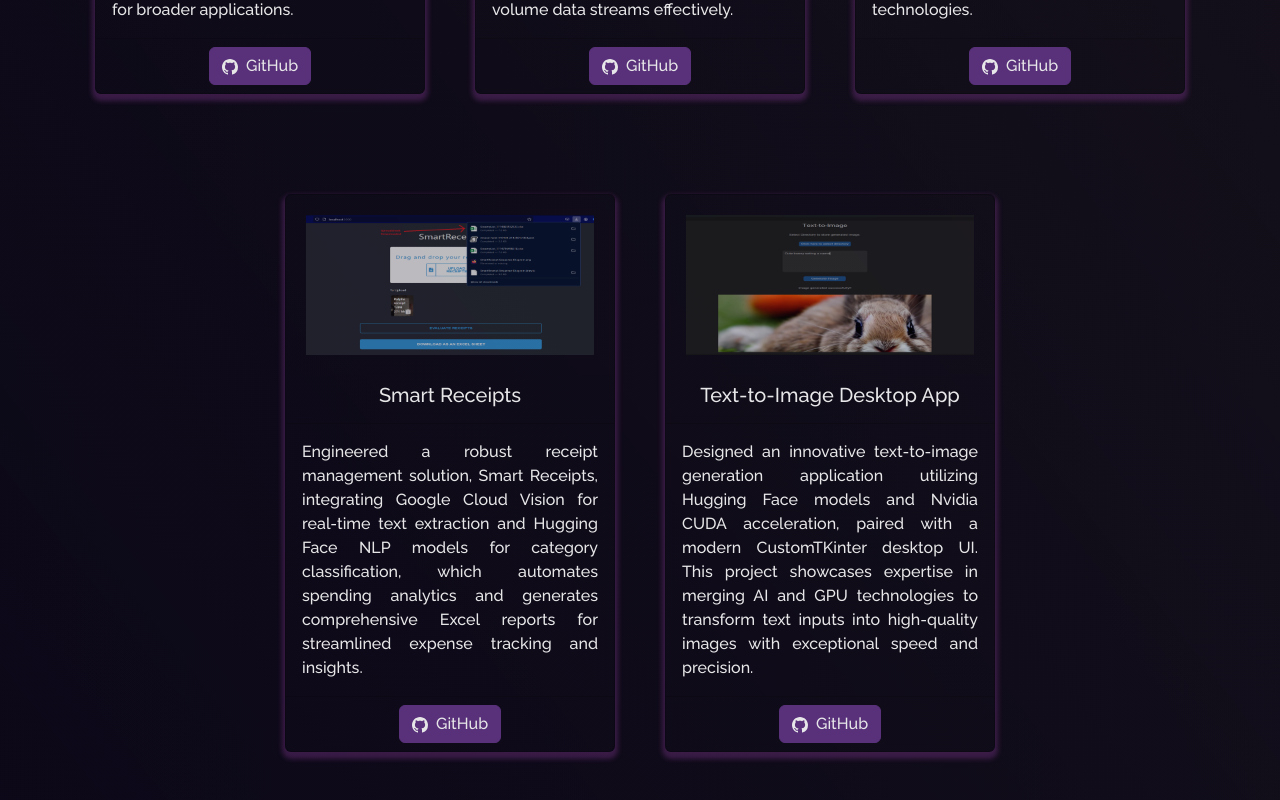
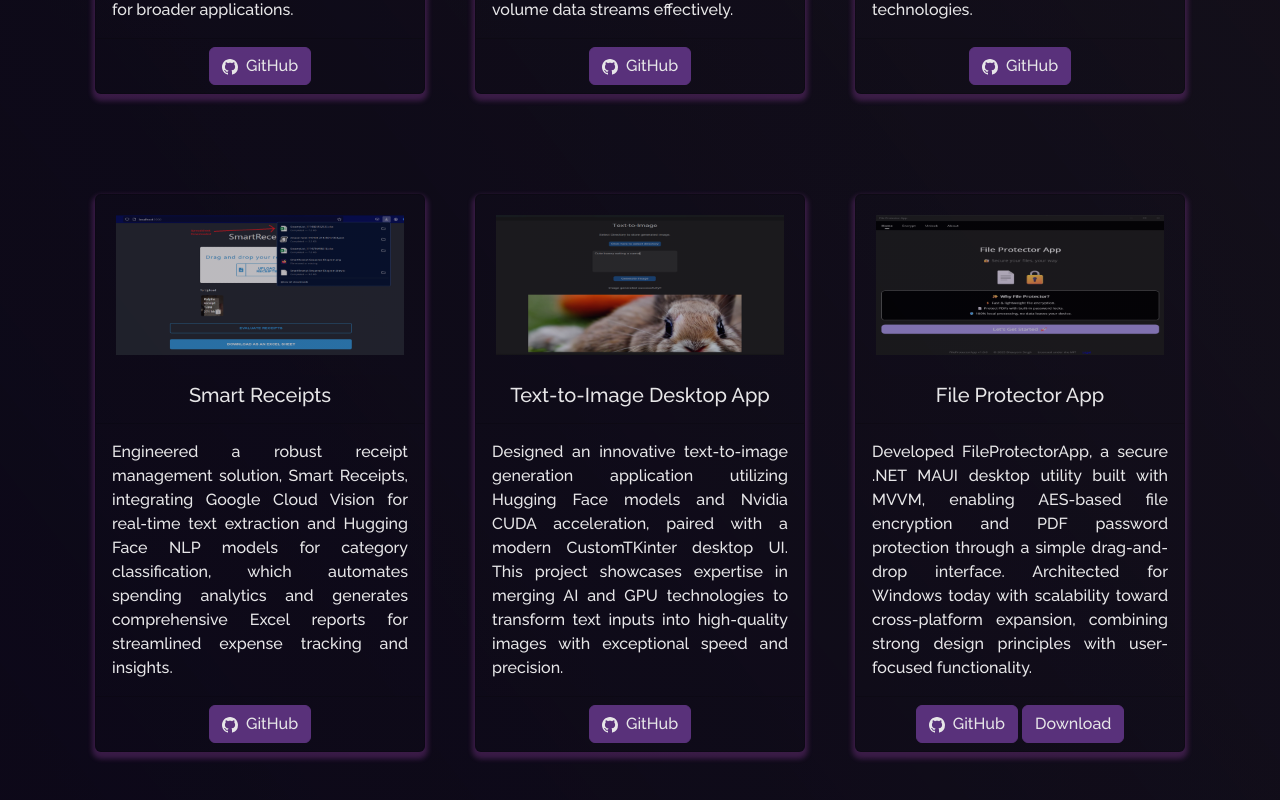
Before and after one commit to bhavyom-singh/portfolio, a React (Vite) app: page / in a window 1280 px wide. Shown: the part 5000-5800 px from the top of the page. Built offline with nearby package versions, Linux system fonts and the light colour scheme.

Commit message:
update: added new project

```diff
--- a/src/components/Projects/ProjectCards.jsx
+++ b/src/components/Projects/ProjectCards.jsx
@@ -55,6 +55,26 @@ export default function ProjectCards(props) {
           </Button>
         )}
         {"\n"}
+        {props.downloadLink && (
+          <Button
+            variant="primary"
+            href={props.downloadLink}
+            target="_blank"
+            onClick={() =>
+              sendGAEvent(
+                "project_github_download_" +
+                  props.title.split(" ").join("_") +
+                  "_click",
+                {
+                  link_url: props.downloadLink,
+                }
+              )
+            }
+          >
+            Download
+          </Button>
+        )}
+        {"\n"}
         {"\n"}
       </Card.Footer>
     </Card>
--- a/src/components/Projects/Projects.jsx
+++ b/src/components/Projects/Projects.jsx
@@ -6,6 +6,7 @@ import HWDR from "../../Assets/Projects/HWDR.png";
 import Streamify from "../../Assets/Projects/Streamify.png";
 import SmartReceipts from "../../Assets/Projects/SmartReceipts.png";
 import TextToImage from "../../Assets/Projects/TxtToImg.png";
+import FileProtectorApp from "../../Assets/Projects/FileProtectorApp.png";
 import { sendGAEvent } from "../../analytics";
 
 export default function Projects() {
@@ -54,7 +55,6 @@ export default function Projects() {
               ghLink="https://github.com/bhavyom-singh/HandWrittenDigitRecognition"
             />
           </Col>
-
           <Col md={4} className="project-card">
             <ProjectCard
               imgPath={Streamify}
@@ -64,7 +64,6 @@ export default function Projects() {
               ghLink="https://github.com/bhavyom-singh/AdvanceDatabaseProject"
             />
           </Col>
-
           <Col md={4} className="project-card">
             <ProjectCard
               imgPath={DatingApp}
@@ -92,6 +91,16 @@ export default function Projects() {
               ghLink="https://github.com/bhavyom-singh/Text-to-ImageDesktopApp"
             />
           </Col>
+          <Col md={4} className="project-card">
+            <ProjectCard
+              imgPath={FileProtectorApp}
+              isBlog={false}
+              title="File Protector App"
+              description="Developed FileProtectorApp, a secure .NET MAUI desktop utility built with MVVM, enabling AES-based file encryption and PDF password protection through a simple drag-and-drop interface. Architected for Windows today with scalability toward cross-platform expansion, combining strong design principles with user-focused functionality."
+              ghLink="https://github.com/bhavyom-singh/FileProtectorApp"
+              downloadLink="https://github.com/bhavyom-singh/FileProtectorApp/releases/download/v1.0.0/FileProtectorApp-v1.0.zip"
+            />
+          </Col>
         </Row>
       </Container>
     </Container>
```
Also changed, not shown: src/Assets/Projects/FileProtectorApp.png (added).
